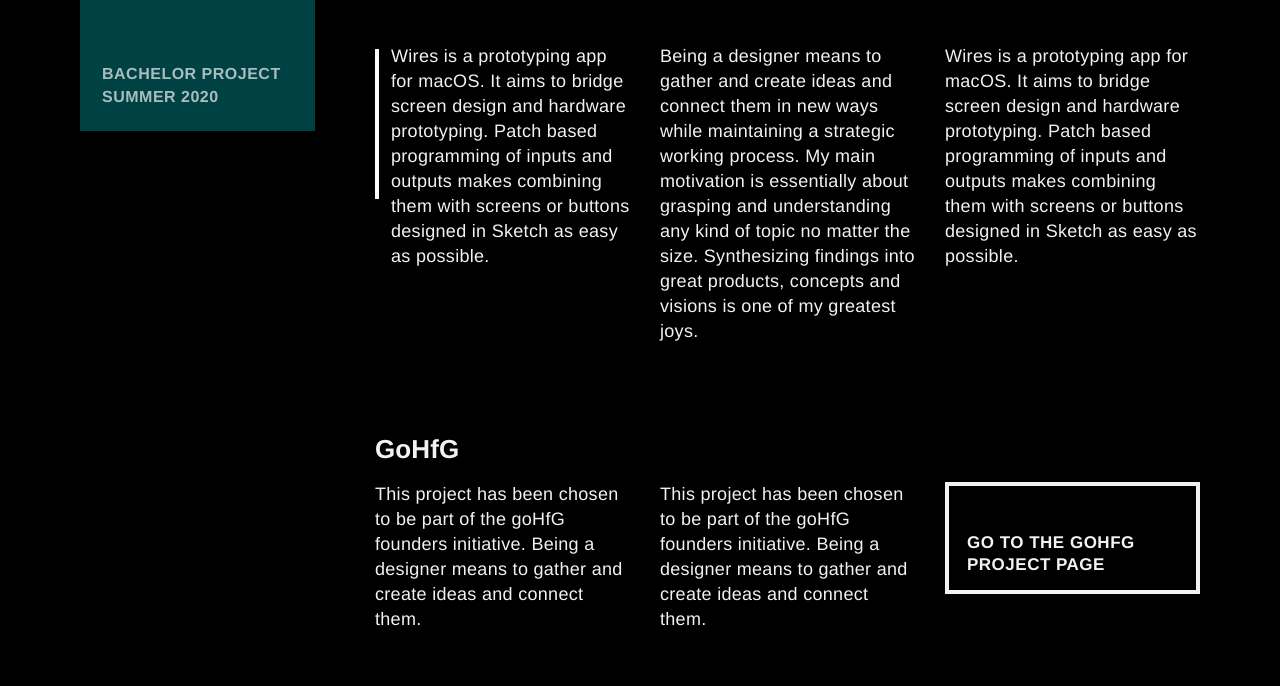
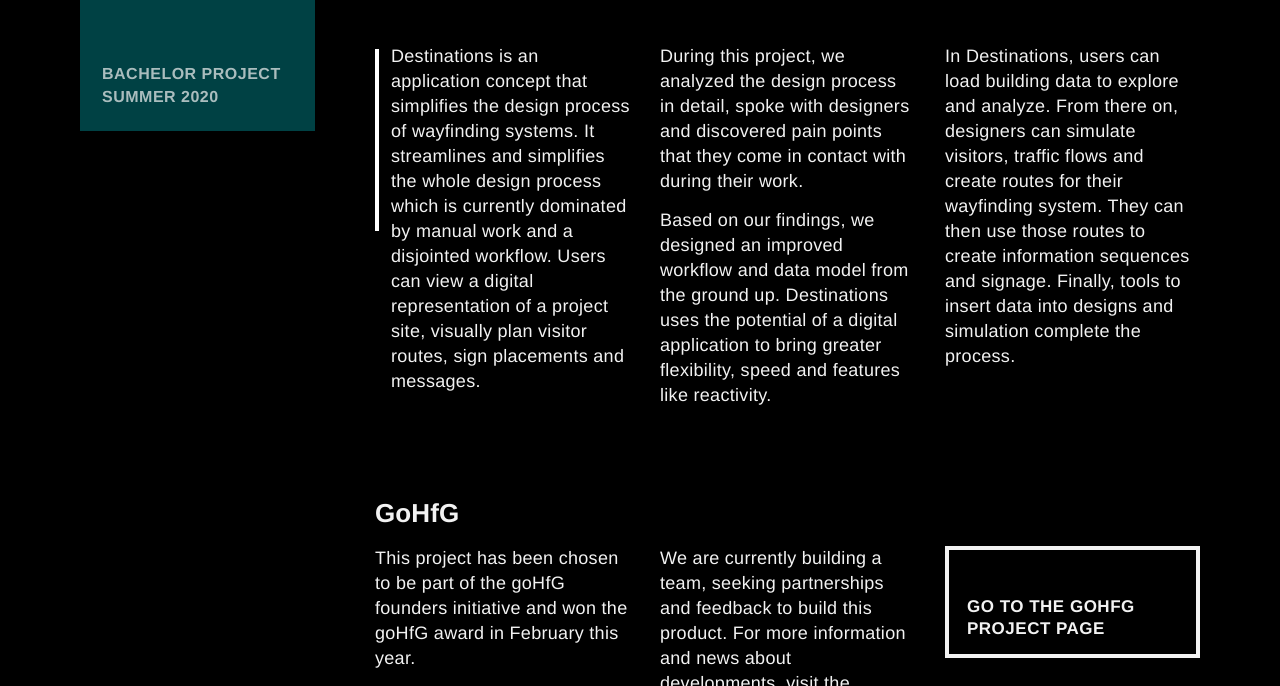
Before and after one commit to KaiMagnusMueller/kaimagnus.de, a Jekyll site: the page built from index.html, in a window 1280 px wide and 900 px high, scrolled down 2418 px, cut to the strip 214-900 px from the top of the window. Built offline with Jekyll 4.4.1, drawn with Linux system fonts in a browser that asks for light colours; nearby versions of some CDN libraries; some web fonts are replaced; library files that are not in the unit come from our copies; some of the changed text lies outside the part shown.

Commit message:
finished index page texts
need review later

```diff
--- a/_includes/destinations-extended-text.md
+++ b/_includes/destinations-extended-text.md
@@ -1,5 +1,7 @@
-Wires is a prototyping app for macOS. It aims to bridge screen design and hardware prototyping. Patch based programming of inputs and outputs makes combining them with screens or buttons designed in Sketch as easy as possible.
+Destinations is an application concept that simplifies the design process of wayfinding systems. It streamlines and simplifies the whole design process which is currently dominated by manual work and a disjointed workflow. Users can view a digital representation of a project site, visually plan visitor routes, sign placements and messages.
 
-Being a designer means to gather and create ideas and connect them in new ways while maintaining a strategic working process. My main motivation is essentially about grasping and understanding any kind of topic no matter the size. Synthesizing findings into great products, concepts and visions is one of my greatest joys.
+During this project, we analyzed the design process in detail, spoke with designers and discovered pain points that they come in contact with during their work.
 
-Wires is a prototyping app for macOS. It aims to bridge screen design and hardware prototyping. Patch based programming of inputs and outputs makes combining them with screens or buttons designed in Sketch as easy as possible.
+Based on our findings, we designed an improved workflow and data model from the ground up. Destinations uses the potential of a digital application to bring greater flexibility, speed and features like reactivity.
+
+In Destinations, users can load building data to explore and analyze. From there on, designers can simulate visitors, traffic flows and create routes for their wayfinding system. They can then use those routes to create information sequences and signage. Finally, tools to insert data into designs and simulation complete the process.
--- a/_includes/gohfg-text.md
+++ b/_includes/gohfg-text.md
@@ -1,5 +1,5 @@
 ## GoHfG
 
-This project has been chosen to be part of the goHfG founders initiative. Being a designer means to gather and create ideas and connect them.
+This project has been chosen to be part of the goHfG founders initiative and won the goHfG award in February this year.
 
-This project has been chosen to be part of the goHfG founders initiative. Being a designer means to gather and create ideas and connect them.
+ We are currently building a team, seeking partnerships and feedback to build this product. For more information and news about developments, visit the Destinations website.
```
Also changed, not shown: _posts/2020-02-15-Halo.md (+3 -0 lines).
